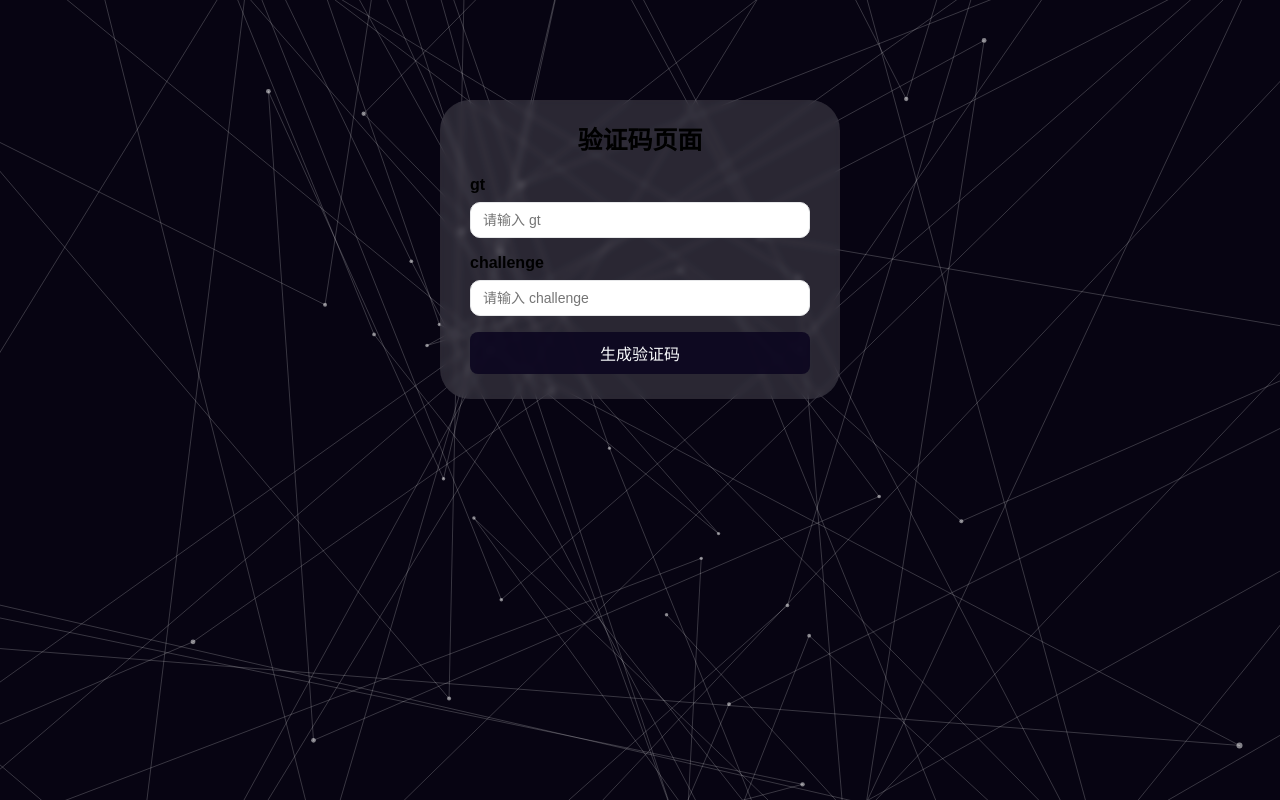
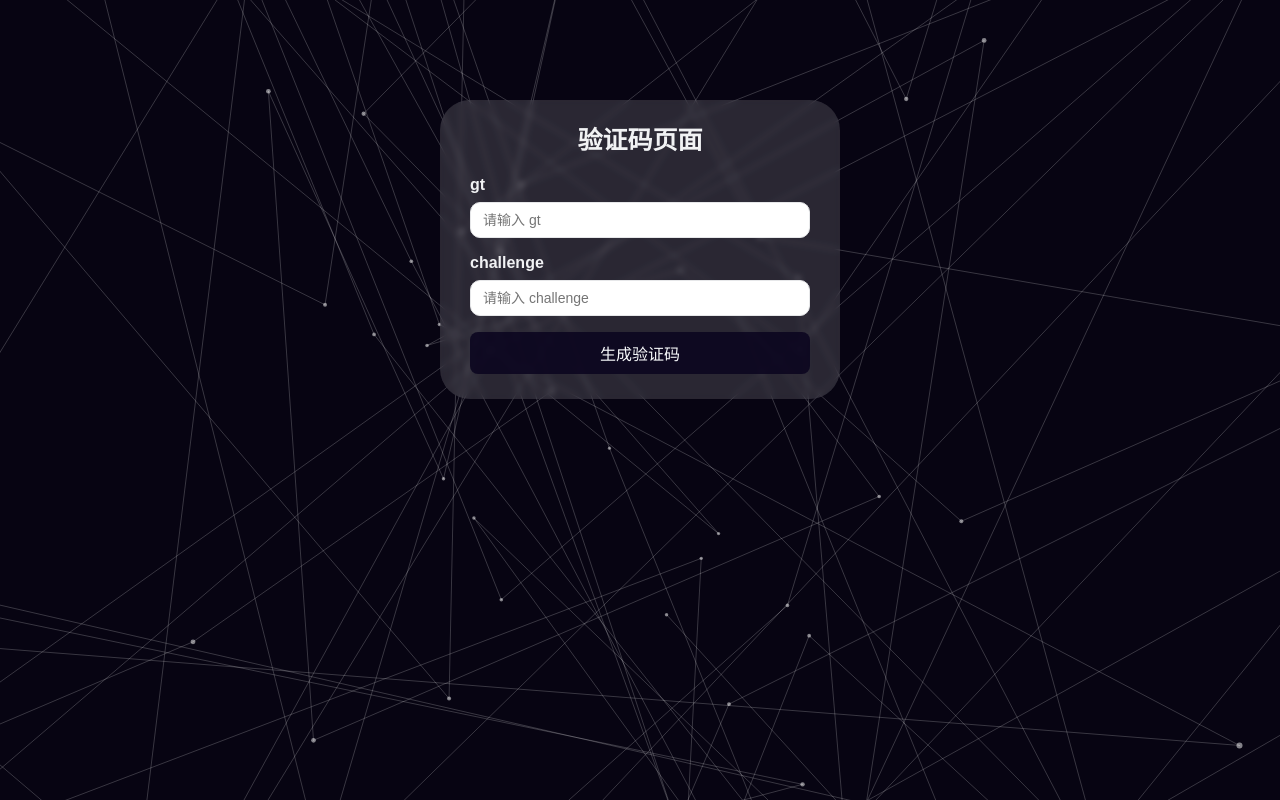
Before and after one commit to brandeo/geetest-validator, a website: page html/index.html in a window 1280 px wide. Drawn offline with Linux system fonts and the light colour scheme; files whose address does not match are found by name.

Commit message:
font color

```diff
--- a/css/style.css
+++ b/css/style.css
@@ -37,6 +37,7 @@ a {
     text-align: center;
     font-size: 25px;
     font-weight: bold;
+    color: #f1f2f4;
     margin-bottom: 20px;
 }
 
@@ -76,6 +77,7 @@ a {
     display: block;
     margin-bottom: 8px;
     font-size: 16px;
+    color: #f1f2f4;
     font-weight: 600;
 }
 
```
